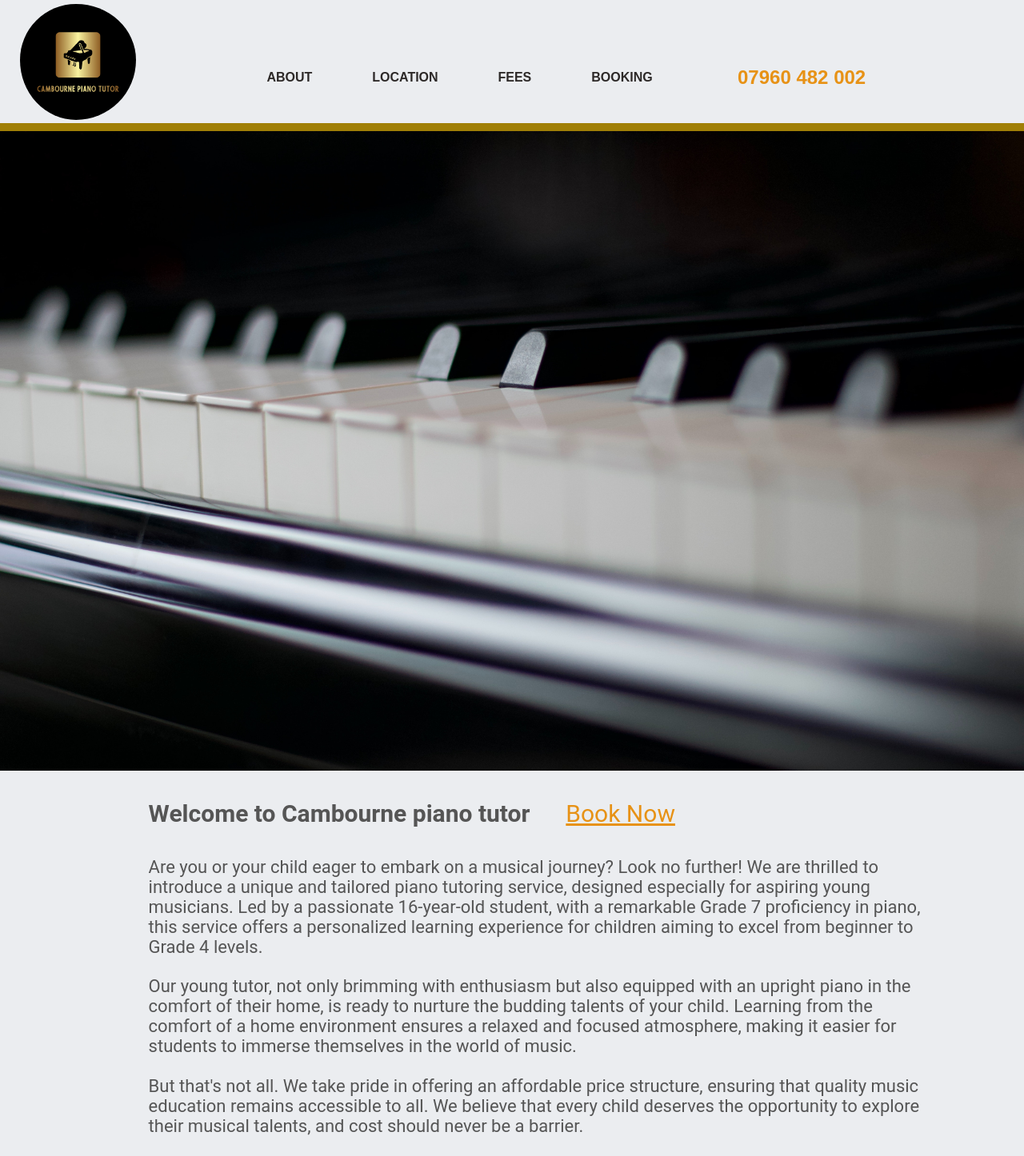
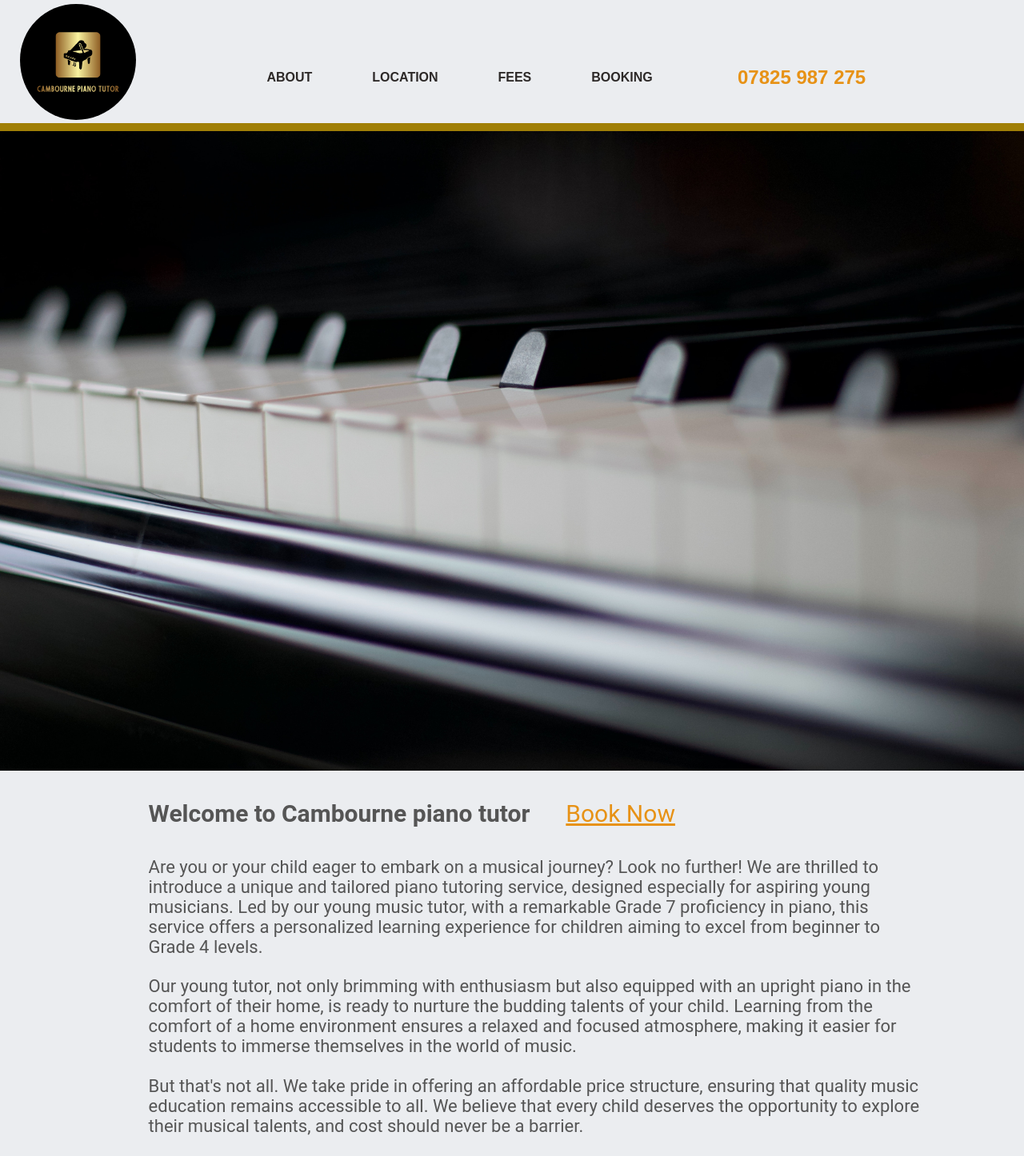
Before and after one commit to CambourneTutor/cambournetutor.github.io, a React (Create React App) app: page /About in a window 1280 px wide. Shown: the top 1446 px of the page at 80% size. Built offline with nearby package versions, Linux system fonts and the light colour scheme.

Commit message:
update description

```diff
--- a/App.js
+++ b/App.js
@@ -16,7 +16,7 @@ const app = () => {
           <Link to="/Location"><LocationButton /></Link>
           <Link to="/Fees"><FeesButton /></Link>
           <Link to="/Booking"><BookingButton /></Link>
-          <button className="buttonPhone">07960 482 002</button>
+          <button className="buttonPhone">07825 987 275</button>
         </div>
       </nav>
       <Outlet />
--- a/package.json
+++ b/package.json
@@ -1,8 +1,8 @@
 {
   "name": "cambournepianotutor",
-  "version": "0.1.3",
+  "version": "0.1.0",
   "private": false,
-  "homepage": "http://cambournepianotutors.co.uk/",
+  "homepage": "https://cambournepianotutors.co.uk/",
   "dependencies": {
     "@testing-library/jest-dom": "^5.14.1",
     "@testing-library/react": "^13.0.0",
--- a/src/App.js
+++ b/src/App.js
@@ -16,7 +16,7 @@ const app = () => {
           <Link to="/Location"><LocationButton /></Link>
           <Link to="/Fees"><FeesButton /></Link>
           <Link to="/Booking"><BookingButton /></Link>
-          <button className="buttonPhone">07960 482 002</button>
+          <button className="buttonPhone">07825 987 275</button>
         </div>
       </nav>
       <Outlet />
--- a/src/component/AboutDetail.js
+++ b/src/component/AboutDetail.js
@@ -6,7 +6,7 @@ const about = () => {
         <div className='about'>
             <h1>Welcome to Cambourne piano tutor &nbsp;&nbsp;&nbsp;&nbsp; <a href="mailto:cambournepianotutor@gmail.com?subject=Booking Enquiry">Book Now</a></h1>
             <h2 >
-               Are you or your child eager to embark on a musical journey? Look no further! We are thrilled to introduce a unique and tailored piano tutoring service, designed especially for aspiring young musicians. Led by a passionate 16-year-old student, with a remarkable Grade 7 proficiency in piano, this service offers a personalized learning experience for children aiming to excel from beginner to Grade 4 levels.
+               Are you or your child eager to embark on a musical journey? Look no further! We are thrilled to introduce a unique and tailored piano tutoring service, designed especially for aspiring young musicians. Led by our young music tutor, with a remarkable Grade 7 proficiency in piano, this service offers a personalized learning experience for children aiming to excel from beginner to Grade 4 levels.
             </h2>
             <h2>
                Our young tutor, not only brimming with enthusiasm but also equipped with an upright piano in the comfort of their home, is ready to nurture the budding talents of your child. Learning from the comfort of a home environment ensures a relaxed and focused atmosphere, making it easier for students to immerse themselves in the world of music.
--- a/src/component/BookingDetail.js
+++ b/src/component/BookingDetail.js
@@ -15,7 +15,7 @@ const booking = () => {
                 </div>
                 <div className='contactPhone'>
                     <BsTelephoneFill />
-                    <h4>07960 482 002</h4>
+                    <h4>07825 987 275</h4>
                 </div>
                 <div className='contactEmail'>
                     <MdOutlineEmail />
```
Also changed, not shown: sitemap.txt, 8 other files (tests, documents, lock files or other folders).
